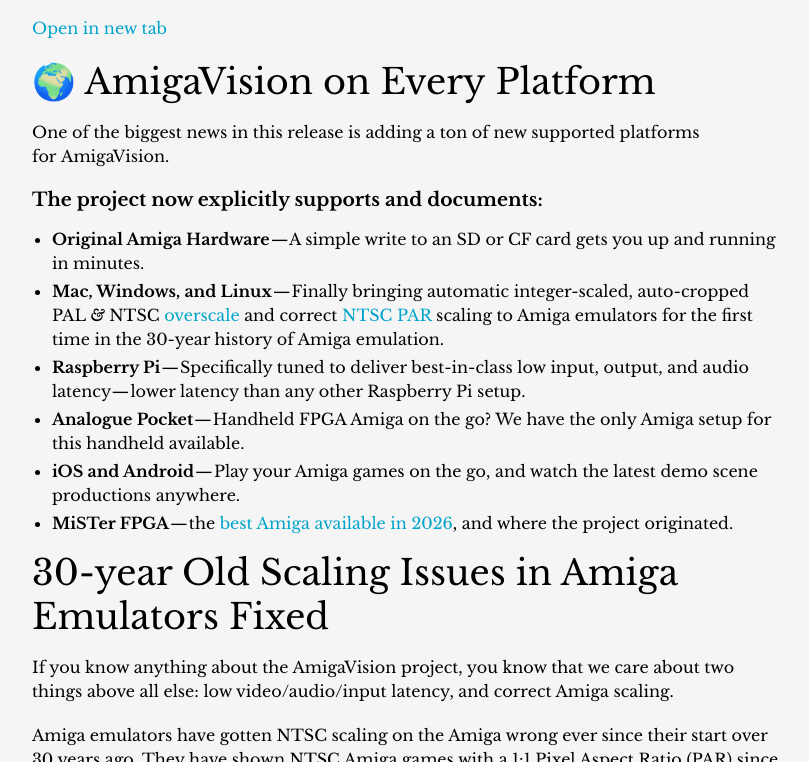
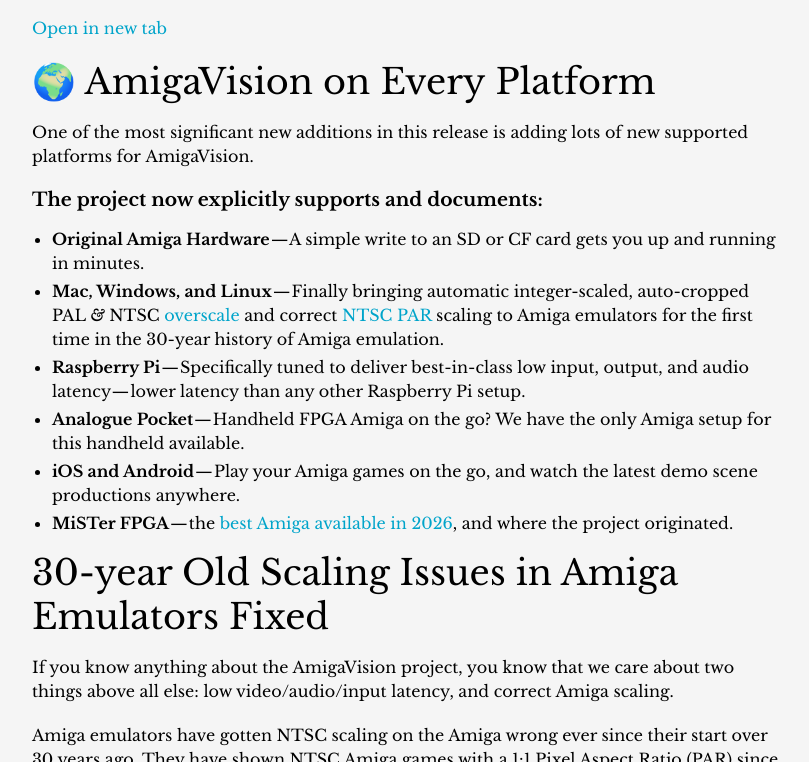
Before and after one commit to amigavision/amigavision.github.io, a Jekyll site: the page built from _posts/2026-04-16-2026.04.16.md, in a window 1280 px wide and 900 px high, scrolled down 1522 px, cut to the strip 138-900 px from the top of the window. Shown: the whole strip, without its empty margins (233-1042 px from the left). Built offline with Jekyll 4.4.1, drawn with Linux system fonts in a browser that asks for light colours.

Commit message:
Improve copy

```diff
--- a/_posts/2026-04-16-2026.04.16.md
+++ b/_posts/2026-04-16-2026.04.16.md
@@ -32,7 +32,7 @@
 
 ## 🌍 AmigaVision on Every Platform
 
-One of the biggest news in this release is adding a ton of new supported platforms for AmigaVision.
+One of the most significant new additions in this release is adding lots of new supported platforms for AmigaVision.
 
 ### The project now explicitly supports and documents:
 
```
Also changed, not shown: _posts/2026-04-22-2026.04.26.md (+1 -1 lines).
